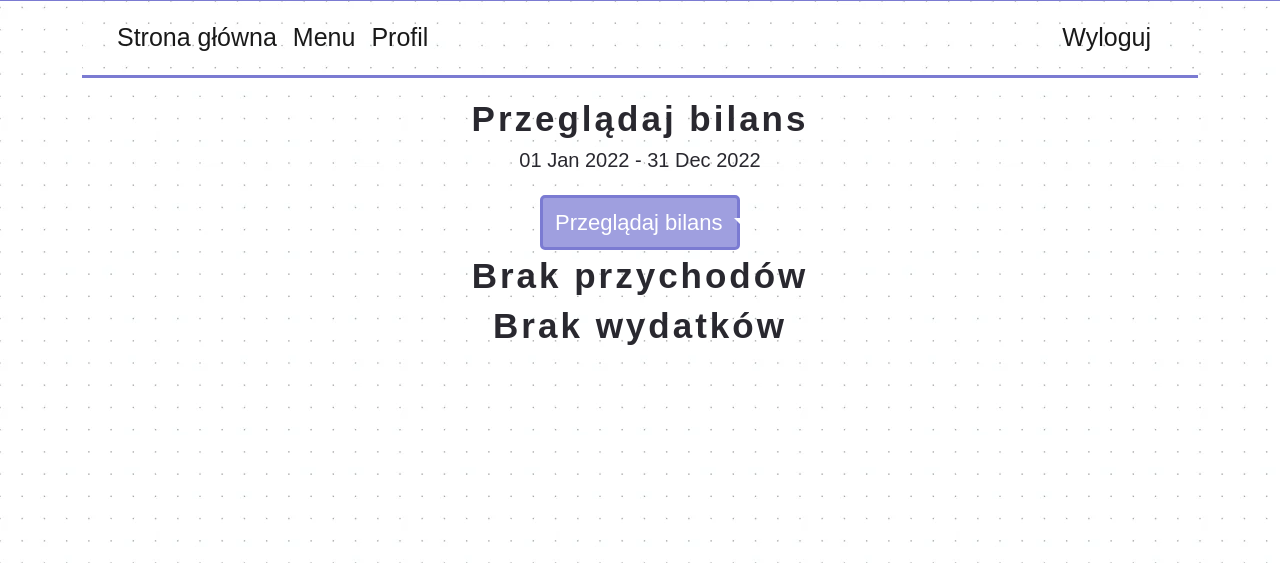
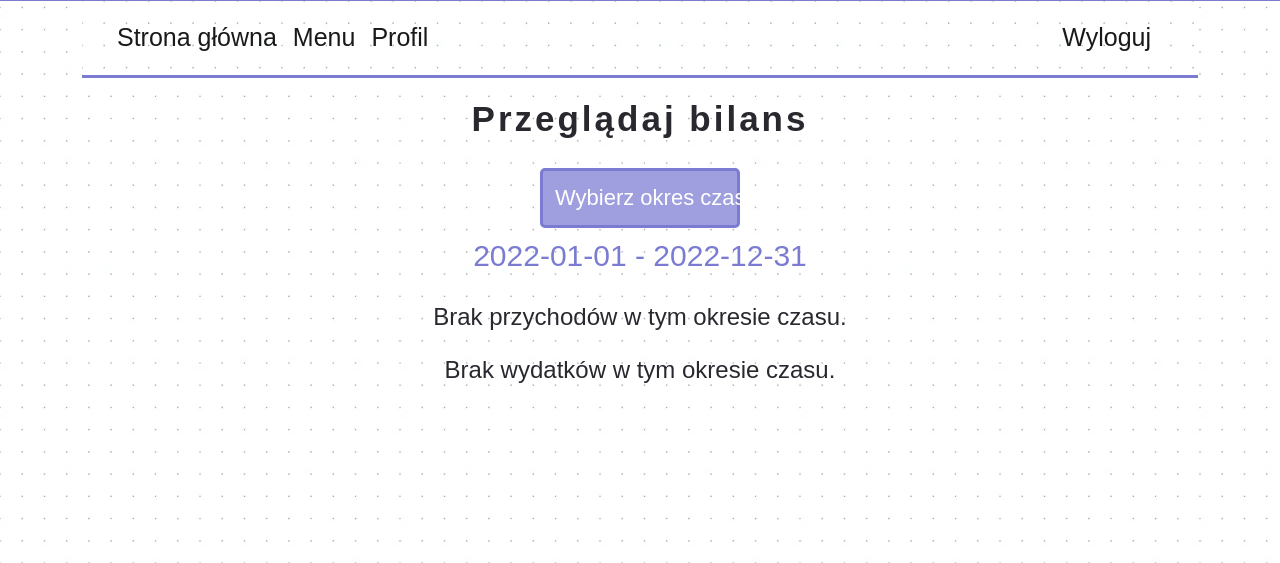
Before and after one commit to Sandra-chemist/Personal_Budget_MVC, a PHP site: page /posts/show-balance/currentYear in a window 1280 px wide. Shown: the part 237-800 px from the top of the page. Run offline with PHP 8.4, Linux system fonts and the light colour scheme; the visitor is signed in with stand-in values (Sample User, id 1); tables that the repository leaves empty or names only in its code hold one stand-in row (values such as "Sample post"); some libraries are stand-ins or nearby versions; some web fonts are replaced.

Commit message:
improved balance appearance

```diff
--- a/App/Views/Password/reset.html
+++ b/App/Views/Password/reset.html
@@ -12,11 +12,9 @@
 <h3>Resetowanie hasła</h3>
 
 {% if user.errors is not empty %}
-<p>Błędy:</p>
     {% for error in user.errors %}
-    <li>{{ error }}</li>
+    <li class="error">{{ error }}</li>
     {% endfor %}
-{% endif %}
 
 <form method="post" id="formPassword" action="/password/reset-password">
 
--- a/App/Views/Password/reset_email.txt
+++ b/App/Views/Password/reset_email.txt
@@ -1,5 +1,5 @@
 Resetowanie hasła
 
-Proszę kliknąć w poniższy link, żeby zresetować hasło:
+Proszę kliknij w poniższy link, żeby zresetować hasło:
 
 {{ url }}
--- a/App/Views/ShowBalance/index.html
+++ b/App/Views/ShowBalance/index.html
@@ -24,8 +24,7 @@
         ]);
 
         var options = {
-            title: 'Przychody',
-            colors: ['#ffad33', '#ffc266', '#ffd699', '#ff9900', '#e68a00'],
+            backgroundColor: { fill: 'transparent' },
         };
 
         var chart = new google.visualization.PieChart(document.getElementById('incomePiechart'));
@@ -45,8 +44,7 @@
         ]);
 
     var options = {
-        title: 'Przychody',
-        colors: ['#ffad33', '#ffc266', '#ffd699', '#ff9900', '#e68a00'],
+        backgroundColor: { fill: 'transparent' },
     };
 
     var chart = new google.visualization.PieChart(document.getElementById('expensePiechart'));
@@ -59,13 +57,10 @@
 
 {% block body %}
     <h3>Przeglądaj bilans</h3>
-    <div>
-        <h5><span class="text-nowrap">{{ balance.startDate|date("d M Y") }}</span> - <span class="text-nowrap">{{
-                balance.endDate|date("d M Y") }}</span></h5>
-    </div>
+
     <div class="dropdown">
-        <button class="btn btn-secondary dropdown-toggle" type="button" data-bs-toggle="dropdown" aria-expanded="false">
-            Przeglądaj bilans
+        <button class="btn btn-secondary dropdown-toggle" type="button" data-bs-toggle="dropdown" aria-expanded="false" required>
+            Wybierz okres czasu
         </button>
         <ul class="dropdown-menu">
             <li><a class="dropdown-item" href="/show-balance/currentMonth">obecny miesiąc</a></li>
@@ -95,9 +90,11 @@
         </div>
 
     {% if balance.detailedIncomes is not null or balance.detailedExpenses is not null %}
-
+    <div id="periodTime">
+        <span>{{ balance.startDate }}</span> - <span>{{ balance.endDate }}</span>
+    </div>
     {% if balance.detailedIncomes is empty %}
-        <div><h3>Brak przychodów</h3></div>
+        <div class="finance"><h4>Brak przychodów w tym okresie czasu.</h4></div>
     {% endif %}
 
     {% if balance.detailedIncomes is not empty %}
@@ -123,15 +120,15 @@
         </tbody>
     </table>
 
-    <table  class="table-sm col-lg-10 mx-auto my-2">
+    <table class="block">
         <tbody>
             <thead>
-                <header class="summary">Podumowanie</header>
+                <header class="sumFinance">Podumowanie przychodów</header>
                 <tr>
-                    <th>Kategoria</th>
+                    <th >Kategoria</th>
                     <th>Suma</th>
                 </tr>
-            <thead>
+                <thead>
                 {% for incomes in balance.sumGroupedIncomes %}
                 <tr>
                     <td class="category">{{ incomes['name'] }}</td>
@@ -141,15 +138,17 @@
         </tbody>
     </table>
 
+    <div class="block">
+     <div id="incomePiechart"style="width: 900px; height: 500px; margin: auto;"></div>
+    </div>
         {% for incomes in balance.sumIncomes %}
             <div class="total">Suma wszystkich przychodów: {{ incomes['totalIncomeSum'] }} zł</div>
         {% endfor %}
 
-        <div id="incomePiechart" style="width: 900px; height: 500px; margin: auto;"></div>
     {% endif %}
 
     {% if balance.detailedExpenses is empty %}
-        <div><h3>Brak wydatków</h3></div>
+        <div class="finance"><h4>Brak wydatków w tym okresie czasu.</h4></div>
     {% endif %}
 
     {% if balance.detailedExpenses is not empty %}
@@ -175,10 +174,10 @@
         </tbody>
     </table>
 
-    <table class="table-sm col-lg-10 mx-auto my-2">
+    <table class="block">
         <tbody>
             <thead>
-                <header class="summary">Podumowanie</header>
+                <header class="sumFinance">Podumowanie wydatków</header>
                 <tr>
                     <th>Kategoria</th>
                     <th>Suma</th>
@@ -193,11 +192,14 @@
         </tbody>
     </table>
 
-        {% for expenses in balance.sumExpenses %}
-        <div class="total">Suma wszystkich wydatków: {{ expenses['totalExpenseSum'] }} zł</div>
-        {% endfor %}
+    <div class="block">
+        <div id="expensePiechart" style="width: 800px; height: 500px; margin: auto;"></div>
+    </div>
+    {% for expenses in balance.sumExpenses %}
+    <div class="total">Suma wszystkich wydatków: {{ expenses['totalExpenseSum'] }} zł</div>
+    {% endfor %}
 
-        <div id="expensePiechart" style="width: 900px; height: 500px; margin: auto;"></div>
+
 
 {% endif %}
 {% endif %}
--- a/App/Views/Signup/new.html
+++ b/App/Views/Signup/new.html
@@ -13,9 +13,8 @@
 <h3>Rejestracja</h3>
 
 {% if user.errors is not empty %}
-<p>Błędy:</p>
     {% for error in user.errors %}
-    <li>{{ error }}</li>
+    <li class="error">{{ error }}</li>
     {% endfor %}
 {% endif %}
 
@@ -33,7 +32,7 @@
     <div class="form-group">
         <label for="inputEmail
         <label for="inputPassword"><i class="icon-lock"></i></label>
-        <input type="password" name="password" id="inputPassword" placeholder="hasło" value="{{ user.password }}" class="form"/>
+        <input type="password" name="password" id="inputPassword" placeholder="hasło" value="{{ user.password }}" class="form" required/>
         <i class="bi bi-eye-slash" id="togglePassword"></i>
     </div>
     <button type="submit" class="btn btn-primary">Zarejestruj się</button>
--- a/Core/Controller.php
+++ b/Core/Controller.php
@@ -82,7 +82,7 @@ abstract class Controller{
     public function requireLogin(){
         if (!Auth::getUser()) {
 
-            Flash::addMessage('Zaloguj się, aby uzyskać dostęp do tej strony', Flash::INFO);
+            Flash::addMessage('Zaloguj się, aby uzyskać dostęp do tej strony.', Flash::INFO);
 
             Auth::rememberRequestedPage();
 
--- a/public/css/styles.css
+++ b/public/css/styles.css
@@ -48,8 +48,8 @@ button{
     width: 200px;
     background-color: #9f9fdf;
     font-size: 22px !important;
-    margin-top: 15px;
-    height: 55px;
+    margin-top: 20px;
+    height: 60px;
 }
 .btn,
 .dropdown-item{
@@ -264,3 +271,26 @@ th{
 .highcharts-data-table tr:hover {
     background: #f1f7ff;
 }
+.error{
+    color: rgb(226, 13, 13);
+}
+
+#periodTime{
+    color: #7b7bd2;
+    font-size: 30px;
+}
+
+.finance{
+    margin-top: 25px;
+}
+
+.block{
+    width: auto;
+    display: inline-block;
+}
+
+.sumFinance{
+    font-size: 30px;
+    margin-top: 40px;
+    margin-bottom: 15px;
+}
```
Also changed, not shown: other parts of public/css/styles.css (+17 -10 lines).
